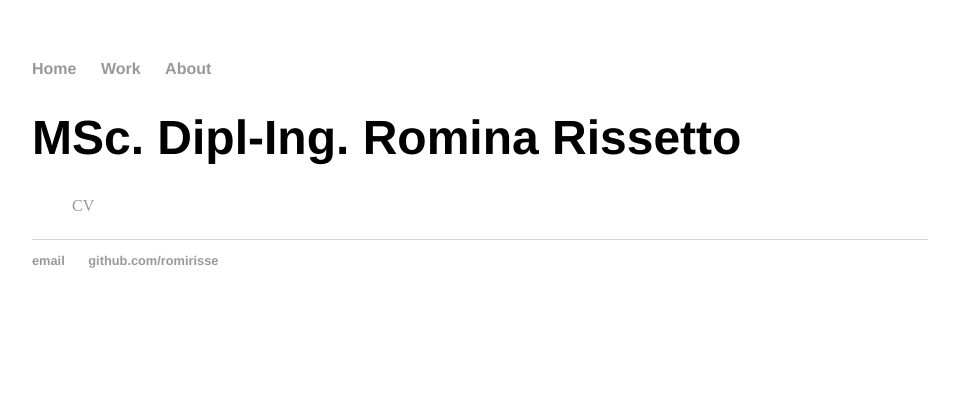
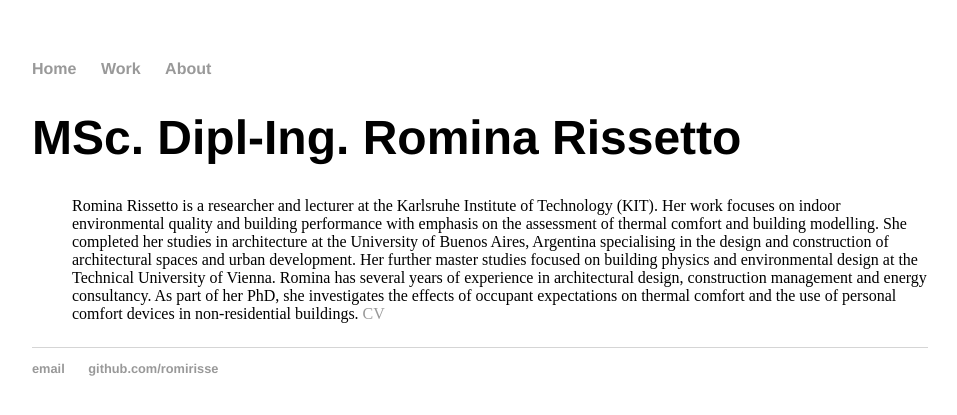
Before and after one commit to romirisse/romirisse.github.io, a Jekyll site: the page built from about/index.html, in a window 1280 px wide. Shown: the top 415 px of the page, without its empty margins (160-1117 px from the left). Built offline with Jekyll 4.4.1, drawn with Linux system fonts in a browser that asks for light colours.

Commit message:
Update index.html

```diff
--- a/about/index.html
+++ b/about/index.html
@@ -5,4 +5,6 @@ title: MSc. Dipl-Ing. Romina Rissetto
 	<h1>{{ page.title }}</h1>
 	<ul class="about">
 
+	Romina Rissetto is a researcher and lecturer at the Karlsruhe Institute of Technology (KIT). Her work focuses on indoor environmental quality and building performance with emphasis on the assessment of thermal comfort and building modelling. She completed her studies in architecture at the University of Buenos Aires, Argentina specialising in the design and construction of architectural spaces and urban development. Her further master studies focused on building physics and environmental design at the Technical University of Vienna. Romina has several years of experience in architectural design, construction management and energy consultancy. As part of her PhD, she investigates the effects of occupant expectations on thermal comfort and the use of personal comfort devices in non-residential buildings.
+
 	<a href="/about/CV"> CV </a></p>
```
